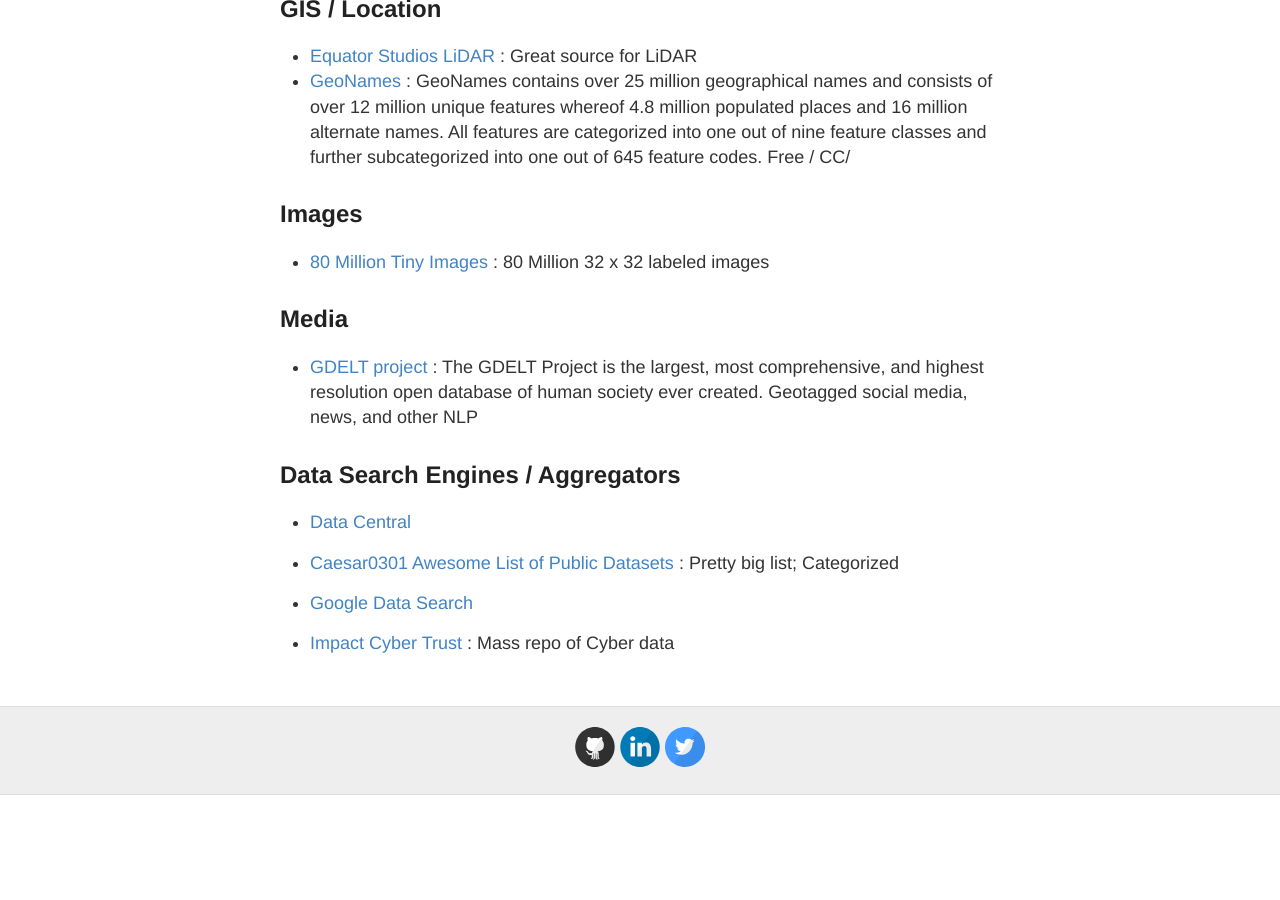
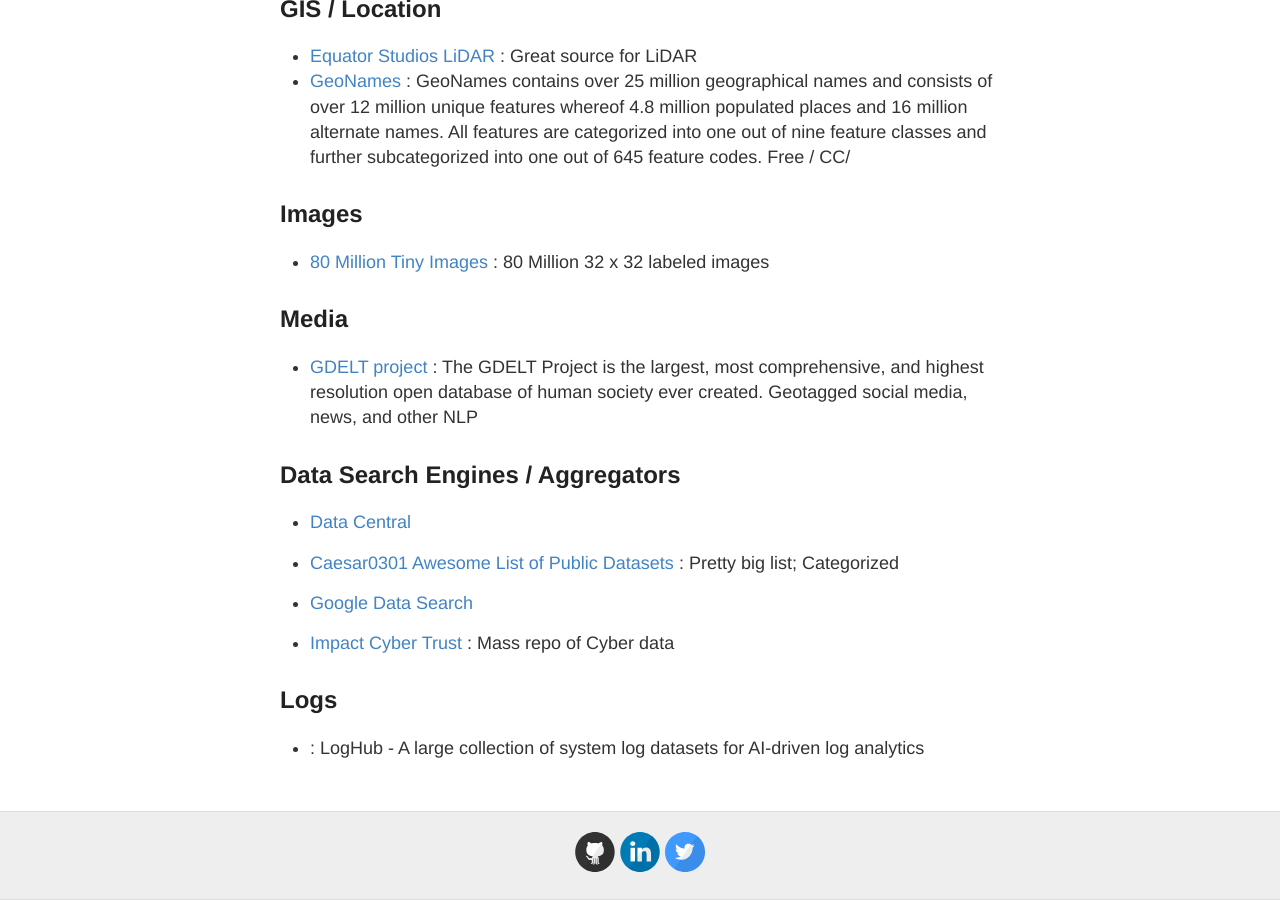
Before and after one commit to stevehenderson/stevehenderson.github.io, a Jekyll site: the page built from data.md, in a window 1280 px wide and 900 px high, scrolled down 3198 px. Built offline with Jekyll 4.4.1, drawn with Linux system fonts in a browser that asks for light colours; before the commit the page ends 3993 px from its top, so only the background shows below that.

Commit message:
Update data.md

```diff
--- a/data.md
+++ b/data.md
@@ -132,3 +132,8 @@
    * [Google Data Search](https://datasetsearch.research.google.com/)
 
    * [Impact Cyber Trust](https://www.impactcybertrust.org/search?filter[]=Datasets&filter[]=pcap) : Mass repo of Cyber data
+
+
+## Logs
+
+   * [](https://github.com/logpai/loghub) : LogHub - A large collection of system log datasets for AI-driven log analytics
```
